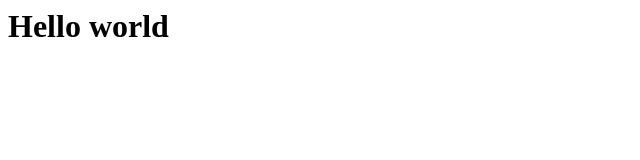
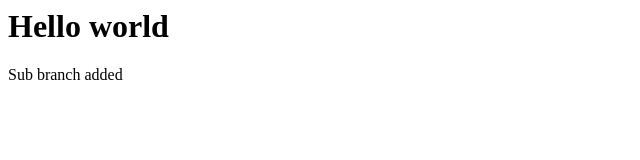
Before and after one commit to 0Nits/nitin_singh_portfolio.com, a plain HTML site: page index.html in a window 1280 px wide. Shown: the whole page, without its empty margins (0-640 px from the left). Drawn offline with Linux system fonts and the light colour scheme.

Commit message:
update my p tag

```diff
--- a/index.html
+++ b/index.html
@@ -1,3 +1,4 @@
 <html>
     <h1>Hello world</h1>
+    <p>Sub branch added</p>
 </html>
```
